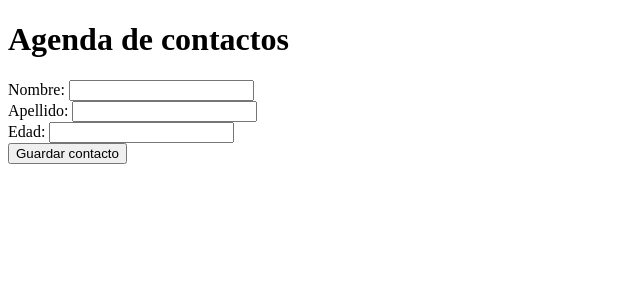
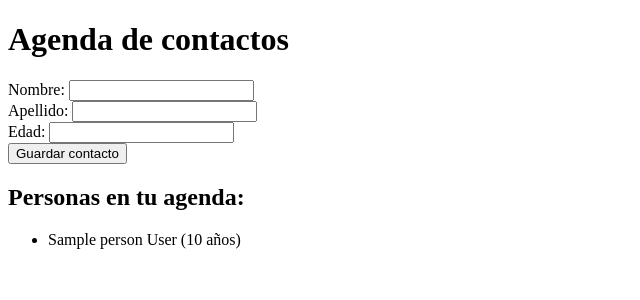
Before and after one commit to markelberg/Django_apps, a Django app: page /agenda_personal/ in a window 1280 px wide. Shown: the top 300 px of the page, without its empty margins (0-640 px from the left). Run offline with Django 5.2, Linux system fonts and the light colour scheme; tables that the repository leaves empty hold one stand-in row (values such as "Sample post").

Commit message:
actualizado con agenda_personal

```diff
--- a/mysite/agenda_personal/templates/agenda_personal/index.html
+++ b/mysite/agenda_personal/templates/agenda_personal/index.html
@@ -6,15 +6,22 @@
 </head>
 <body>
     <h1>Agenda de contactos</h1>
-    <form method="post" action="{% url 'agenda_personal:result' person.pk %}">
+    <form method="post" action="{% url 'agenda_personal:result' %}">
         {% csrf_token %}
         <label for="name">Nombre:</label>
-        <input type="text" id="name" name="name" value="{{ person.name }}"><br>
+        <input type="text" id="name" name="name"><br>
         <label for="surname">Apellido:</label>
-        <input type="text" id="surname" name="surname" value="{{ person.surname }}"><br>
+        <input type="text" id="surname" name="surname"><br>
         <label for="age">Edad:</label>
-        <input type="number" id="age" name="age" value="{{ person.age }}"><br>
+        <input type="number" id="age" name="age"><br>
         <input type="submit" value="Guardar contacto">
     </form>
+
+    <h2>Personas en tu agenda:</h2>
+    <ul>
+    {% for person in person_list %}
+        <li>{{ person.name }} {{ person.surname }} ({{ person.age }} años)</li>
+    {% endfor %}
+</ul>
 </body>
 </html>
--- a/mysite/agenda_personal/urls.py
+++ b/mysite/agenda_personal/urls.py
@@ -5,5 +5,5 @@ from . import views
 app_name = 'agenda_personal'
 urlpatterns = [
     path('', views.IndexView.as_view(), name='index'),
-    path('result/<int:pk>/', views.ResultView.as_view(), name='result'),
+    path('result/', views.ResultView.as_view(), name='result'),
 ]
--- a/mysite/agenda_personal/views.py
+++ b/mysite/agenda_personal/views.py
@@ -1,5 +1,6 @@
-from django.shortcuts import render
+from django.shortcuts import render, redirect
 from django.views import generic
+from django.views.generic import View
 from django.http import HttpResponseRedirect
 from django.urls import reverse
 
@@ -30,4 +31,4 @@ class ResultView(generic.DetailView):
         person = Person.objects.create(name=name, surname=surname, age=age)
 
         # Redirigir a una página de éxito o a donde necesites
-        return HttpResponseRedirect(reverse('agenda_personal:result'))
+        return redirect('agenda_personal:index')
--- /dev/null
+++ b/pyvenv.cfg
@@ -0,0 +1,5 @@
+home = C:\Users\Mañanas\AppData\Local\Microsoft\WindowsApps\PythonSoftwareFoundation.Python.3.12_qbz5n2kfra8p0
+include-system-site-packages = false
+version = 3.12.2
+executable = C:\Users\Mañanas\AppData\Local\Microsoft\WindowsApps\PythonSoftwareFoundation.Python.3.12_qbz5n2kfra8p0\python.exe
+command = C:\Users\Mañanas\AppData\Local\Microsoft\WindowsApps\PythonSoftwareFoundation.Python.3.12_qbz5n2kfra8p0\python.exe -m venv C:\sw\proyecto_pools\django_pools_env
```
Also changed, not shown: __init__.py (added), 11 other files.
